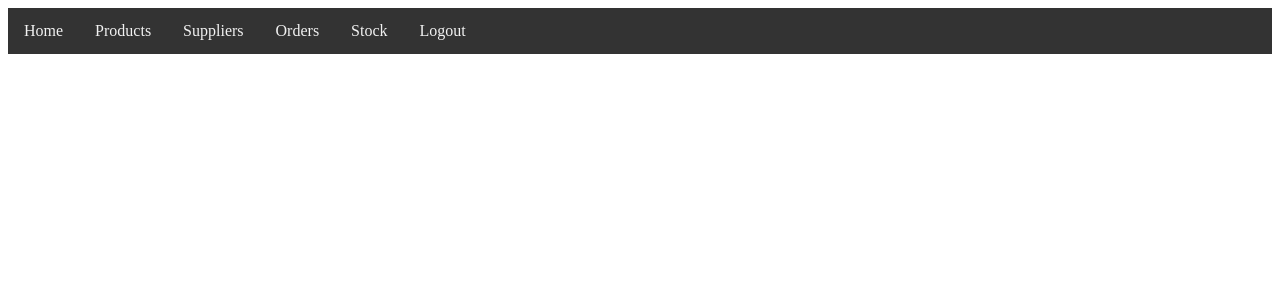
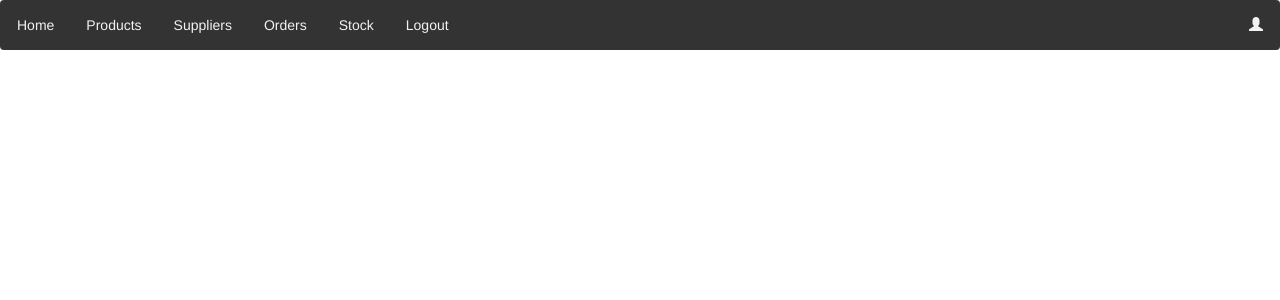
Before and after one commit to AshutoshTamrakar1/Inventory-Management-System-with-Django-and-MongoDB, a Django app: template templates/navbar.html in a window 1280 px wide. Shown: the top 300 px of the page. Run offline with Django 5.2, Linux system fonts and the light colour scheme; the template is opened without the code that fills it, so the values that code supplies are empty; some libraries are stand-ins or nearby versions.

Commit message:
created user profile functionality
user can view his profile

```diff
--- a/inventory_management/urls.py
+++ b/inventory_management/urls.py
@@ -17,7 +17,7 @@ Including another URLconf
 
 from django.contrib import admin
 from django.urls import path, include
-from .views import home, orders_page, products_page, stock_page, suppliers_page, user_login, user_logout, register
+from .views import home, orders_page, products_page, profile_view, stock_page, suppliers_page, user_login, user_logout, register
 from inventory_management.views import add_product_page, list_products_page, add_supplier_page, list_suppliers_page, add_stock_movement_page, create_sale_order_page, list_sale_orders_page, check_stock_levels_page
 
 urlpatterns = [
@@ -38,5 +38,6 @@ urlpatterns = [
     path('add_stock_movement_page/', add_stock_movement_page, name='add_stock_movement_page'),
     path('create_sale_order_page/', create_sale_order_page, name='create_sale_order_page'),
     path('list_sale_orders_page/', list_sale_orders_page, name='list_sale_orders_page'),
-    path('check_stock_levels_page/', check_stock_levels_page, name='check_stock_levels_page')
+    path('check_stock_levels_page/', check_stock_levels_page, name='check_stock_levels_page'),
+    path('profile/', profile_view, name='profile')
 ]
--- a/templates/navbar.html
+++ b/templates/navbar.html
@@ -3,6 +3,7 @@
 <head>
     <meta charset="UTF-8">
     <meta name="viewport" content="width=device-width, initial-scale=1.0">
+    <link rel="stylesheet" href="https://maxcdn.bootstrapcdn.com/bootstrap/3.3.7/css/bootstrap.min.css">
     <style>
         .navbar {
             background-color: #333;
@@ -20,6 +21,20 @@
             background-color: #ddd;
             color: black;
         }
+        .navbar .profile {
+            float: right;
+            display: flex;
+            align-items: center;
+        }
+        .navbar .profile img {
+            width: 30px;
+            height: 30px;
+            border-radius: 50%;
+            margin-right: 8px;
+        }
+        .navbar .profile span {
+            color: #f2f2f2;
+        }
     </style>
 </head>
 <body>
@@ -30,6 +45,12 @@
         <a href="/orders/">Orders</a>
         <a href="/stock/">Stock</a>
         <a href="/logout/">Logout</a>
+        <div class="profile">
+            <a href="/profile/">
+                <i class="glyphicon glyphicon-user"></i>
+                <span>{{ user.username }}</span>
+            </a>
+        </div>
     </div>
 </body>
 </html>
```
Also changed, not shown: inventory_management/views.py (+8 -0 lines), templates/profile.html (added, +12 -0 lines).
